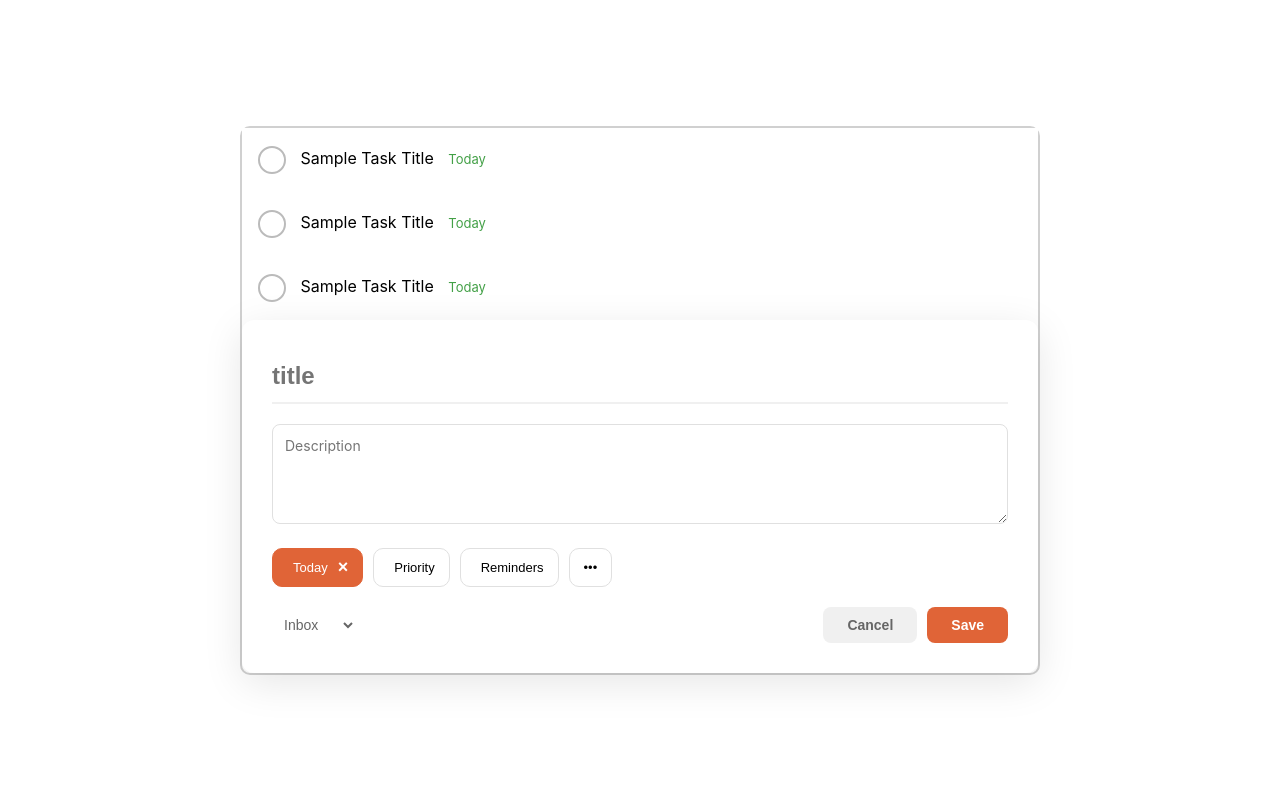
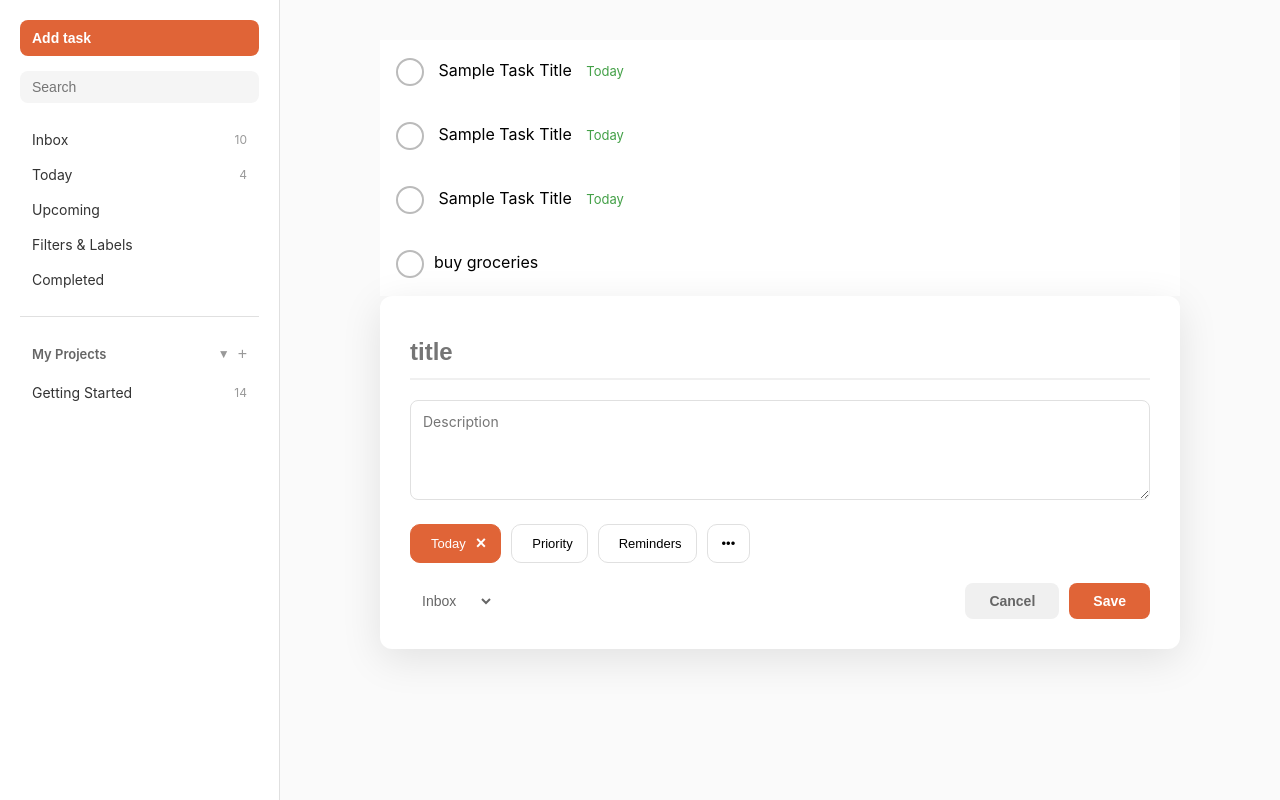
Before and after one commit to alenthomas4/todothings_js, a website built with webpack: page src/template.html in a window 1280 px wide. Built offline with nearby package versions, Linux system fonts and the light colour scheme.

Commit message:
added projects, lists, and updated css

```diff
--- a/src/list_item.js
+++ b/src/ListItem.js
@@ -4,17 +4,21 @@ export default class ListItem {
          this.date = date;
         this.completed = false;
         this.id = Date.now();
+    }
 
-
+    get name() {
+        return this._name;
     }
 
     set name(value) {
         this._name = value;
     }
 
+    get completed() {
+        return this._completed;
+    }
+
     set completed(value) {
         this._completed = value;
     }
-
-
 }
--- a/src/domUtils.js
+++ b/src/domUtils.js
@@ -1,9 +1,43 @@
 import './template.html';
 
 const container = document.querySelector(".todo-container");
-const header = document.createElement("div");
-header.innerHTML = "<strong>New content appended!</strong>";
 
+/**
+ * Renders a todo list item using the appendTodoListItem utility
+ * @param {object} item - The ListItem object with name and date
+ */
 export function renderListItem(item) {
-    header.appendChild(header);
+    if (!item) return;
+    appendTodoListItem(item.name, item.date ? item.date : "");
 }
+
+/**
+ * Appends a todo item to the .todo-list container
+ * @param {string} title - The task title
+ * @param {string} date - The task date (e.g., 'Today')
+ */
+export function appendTodoListItem(title, date) {
+  const list = document.querySelector('.todo-list');
+  if (!list) return;
+
+  const itemDiv = document.createElement('div');
+  itemDiv.className = 'todo-list-item';
+
+  const radio = document.createElement('span');
+  radio.className = 'radio-icon';
+
+  const titleSpan = document.createElement('span');
+  titleSpan.className = 'item-title';
+  titleSpan.textContent = title;
+
+  const dateSpan = document.createElement('span');
+  dateSpan.className = 'item-date';
+  dateSpan.style.cssText = 'color:#43a047;font-size:13px;margin-left:10px;';
+  dateSpan.textContent = date;
+
+  itemDiv.appendChild(radio);
+  itemDiv.appendChild(titleSpan);
+  itemDiv.appendChild(dateSpan);
+
+  list.appendChild(itemDiv);
+}
--- a/src/index.js
+++ b/src/index.js
@@ -1,6 +1,32 @@
-import ListItem from './list_item';
+import ListItem from './ListItem';
 import './styles.css';
+import { appendTodoListItem, renderListItem } from './domUtils';
 
 
-const item1 = new ListItem("buy groceries");
-console.log(item1);
+
+
+document.addEventListener('DOMContentLoaded', () => {
+  const save = document.getElementById("save-todo");
+  const titleInput = document.querySelector(".todo-title");
+
+  if (save) {
+    save.addEventListener("click", function() {
+      const title = titleInput.value.trim();
+      if (!title) {
+        console.log("Title is required");
+        return;
+      }
+
+      console.log("new todo item added");
+      const newItem = new ListItem(title);
+      renderListItem(newItem);
+
+      // Clear the input
+      titleInput.value = "";
+    });
+  }
+
+  const item1 = new ListItem("buy groceries");
+  appendTodoListItem(item1.name, item1.date ? item1.date : "");
+  console.log(item1);
+});
--- a/src/styles.css
+++ b/src/styles.css
@@ -7,17 +7,176 @@
 body {
   font-family: -apple-system, BlinkMacSystemFont, 'Segoe UI', Roboto, Oxygen, Ubuntu, Cantarell, sans-serif;
   min-height: 100vh;
+  background: #fafafa;
+  overflow-x: hidden;
+}
+
+.app-container {
+  display: flex;
+  height: 100vh;
+}
+
+/* Left Navbar */
+.left-navbar {
+  width: 280px;
+  background: white;
+  border-right: 1px solid #e0e0e0;
+  padding: 20px;
+  overflow-y: auto;
+  flex-shrink: 0;
+}
+
+.nav-btn {
+  width: 100%;
+  padding: 10px 12px;
+  border: none;
+  background: #e06437;
+  color: white;
+  border-radius: 8px;
+  font-size: 14px;
+  font-weight: 600;
+  cursor: pointer;
   display: flex;
   align-items: center;
-  justify-content: center;
-  padding: 20px;
+  gap: 8px;
+  margin-bottom: 15px;
+  transition: background 0.3s;
+}
+
+.nav-btn:hover {
+  background: #d84315;
+}
+
+.search-container {
+  display: flex;
+  align-items: center;
+  gap: 8px;
+  padding: 8px 12px;
+  background: #f5f5f5;
+  border-radius: 8px;
+  margin-bottom: 20px;
+}
+
+.search-input {
+  border: none;
+  background: transparent;
+  outline: none;
+  font-size: 14px;
+  width: 100%;
+}
+
+.nav-section {
+  display: flex;
+  flex-direction: column;
+  gap: 2px;
+  margin-bottom: 20px;
+}
+
+.nav-link {
+  display: flex;
+  align-items: center;
+  gap: 10px;
+  padding: 8px 12px;
+  text-decoration: none;
+  color: #333;
+  border-radius: 6px;
+  font-size: 14px;
+  transition: background 0.2s;
+}
+
+.nav-link:hover {
+  background: #f5f5f5;
+}
+
+.nav-icon {
+  font-size: 16px;
+  width: 20px;
+  display: inline-block;
+}
+
+.nav-count {
+  margin-left: auto;
+  font-size: 12px;
+  color: #999;
+}
+
+.projects-section {
+  margin-top: 20px;
+  padding-top: 20px;
+  border-top: 1px solid #e0e0e0;
+}
+
+.projects-header {
+  display: flex;
+  justify-content: space-between;
+  align-items: center;
+  padding: 8px 12px;
+  font-size: 13px;
+  font-weight: 600;
+  color: #666;
+  cursor: pointer;
+}
+
+.toggle-projects {
+  border: none;
+  background: transparent;
+  font-size: 12px;
+  cursor: pointer;
+  color: #999;
+  margin-left: auto;
+}
+
+.new-project {
+  border: none;
+  background: transparent;
+  font-size: 16px;
+  cursor: pointer;
+  color: #999;
+  margin-left: 8px;
+}
+
+.new-project:hover {
+  color: #e06437;
+}
+
+.projects-list {
+  display: flex;
+  flex-direction: column;
+  gap: 2px;
+  margin-top: 5px;
+}
+
+.project-link {
+  display: flex;
+  align-items: center;
+  gap: 10px;
+  padding: 8px 12px;
+  text-decoration: none;
+  color: #333;
+  border-radius: 6px;
+  font-size: 14px;
+  transition: background 0.2s;
+}
+
+.project-link:hover {
+  background: #f5f5f5;
+}
+
+.project-icon {
+  font-size: 16px;
+  color: #999;
+}
+
+/* Main Content */
+.main-content {
+  flex: 1;
+  overflow-y: auto;
+  padding: 40px;
 }
 
 .todo-container {
-    border: 2px solid rgb(208, 208, 208);
-    border-radius: 10px;
-  width: 100%;
   max-width: 800px;
+  margin: 0 auto;
 }
 
 .todo-form {
@@ -168,6 +327,22 @@ body {
   box-shadow: 0 4px 12px rgba(224, 100, 55, 0.4);
 }
 
+.radio-icon {
+  display: inline-block;
+  width: 20px;
+  height: 20px;
+  border: 2px solid #bbb;
+  border-radius: 50%;
+  margin-right: 10px;
+  vertical-align: middle;
+  cursor: pointer;
+  transition: border-color 0.3s;
+}
+
+.radio-icon:hover {
+  border-color: #d84315;
+}
+
 .btn-save:hover {
   background: #5568d3;
   box-shadow: 0 4px 12px rgba(102, 126, 234, 0.4);
--- a/src/template.html
+++ b/src/template.html
@@ -6,23 +6,71 @@
     <title>todo</title>
 </head>
 <body>
-    <div class="todo-container">
-        <div class="todo-list">
+    <div class="app-container">
+        <!-- Left Navbar -->
+        <nav class="left-navbar">
+            <button class="nav-btn add-task-btn">
+                <span>Add task</span>
+            </button>
+
+            <div class="search-container">
+                <input type="text" class="search-input" placeholder="Search">
+            </div>
+
+            <div class="nav-section">
+                <a href="#" class="nav-link">
+                    <span>Inbox</span>
+                    <span class="nav-count">10</span>
+                </a>
+                <a href="#" class="nav-link">
+                    <span>Today</span>
+                    <span class="nav-count">4</span>
+                </a>
+                <a href="#" class="nav-link">
+                    <span>Upcoming</span>
+                </a>
+                <a href="#" class="nav-link">
+                    <span>Filters & Labels</span>
+                </a>
+                <a href="#" class="nav-link">
+                    <span>Completed</span>
+                </a>
+            </div>
+
+            <div class="projects-section">
+                <div class="projects-header">
+                    <span>My Projects</span>
+                    <button class="toggle-projects">▼</button>
+                    <button class="new-project"> + </button>
+                </div>
+                <div class="projects-list">
+                    <a href="#" class="project-link">
+                        <span>Getting Started</span>
+                        <span class="nav-count">14</span>
+                    </a>
+                </div>
+            </div>
+        </nav>
+
+        <!-- Main Content Area -->
+        <div class="main-content">
+            <div class="todo-container">
+                <div class="todo-list">
 
             <div class="todo-list-item">
-                <span class="radio-icon" style="display:inline-block;width:20px;height:20px;border:2px solid #bbb;border-radius:50%;margin-right:10px;vertical-align:middle;"></span>
+                <span class="radio-icon"></span>
                 <span class="item-title">Sample Task Title</span>
                 <span class="item-date" style="color:#43a047;font-size:13px;margin-left:10px;">Today</span>
             </div>
 
               <div class="todo-list-item">
-                <span class="radio-icon" style="display:inline-block;width:20px;height:20px;border:2px solid #bbb;border-radius:50%;margin-right:10px;vertical-align:middle;"></span>
+                <span class="radio-icon"></span>
                 <span class="item-title">Sample Task Title</span>
                 <span class="item-date" style="color:#43a047;font-size:13px;margin-left:10px;">Today</span>
             </div>
 
               <div class="todo-list-item">
-                <span class="radio-icon" style="display:inline-block;width:20px;height:20px;border:2px solid #bbb;border-radius:50%;margin-right:10px;vertical-align:middle;"></span>
+                <span class="radio-icon"></span>
                 <span class="item-title">Sample Task Title</span>
                 <span class="item-date" style="color:#43a047;font-size:13px;margin-left:10px;">Today</span>
             </div>
@@ -64,5 +112,6 @@
             </div>
         </div>
     </div>
+    </div>
 </body>
 </html>
```
Also changed, not shown: src/TodoList.js (added).
